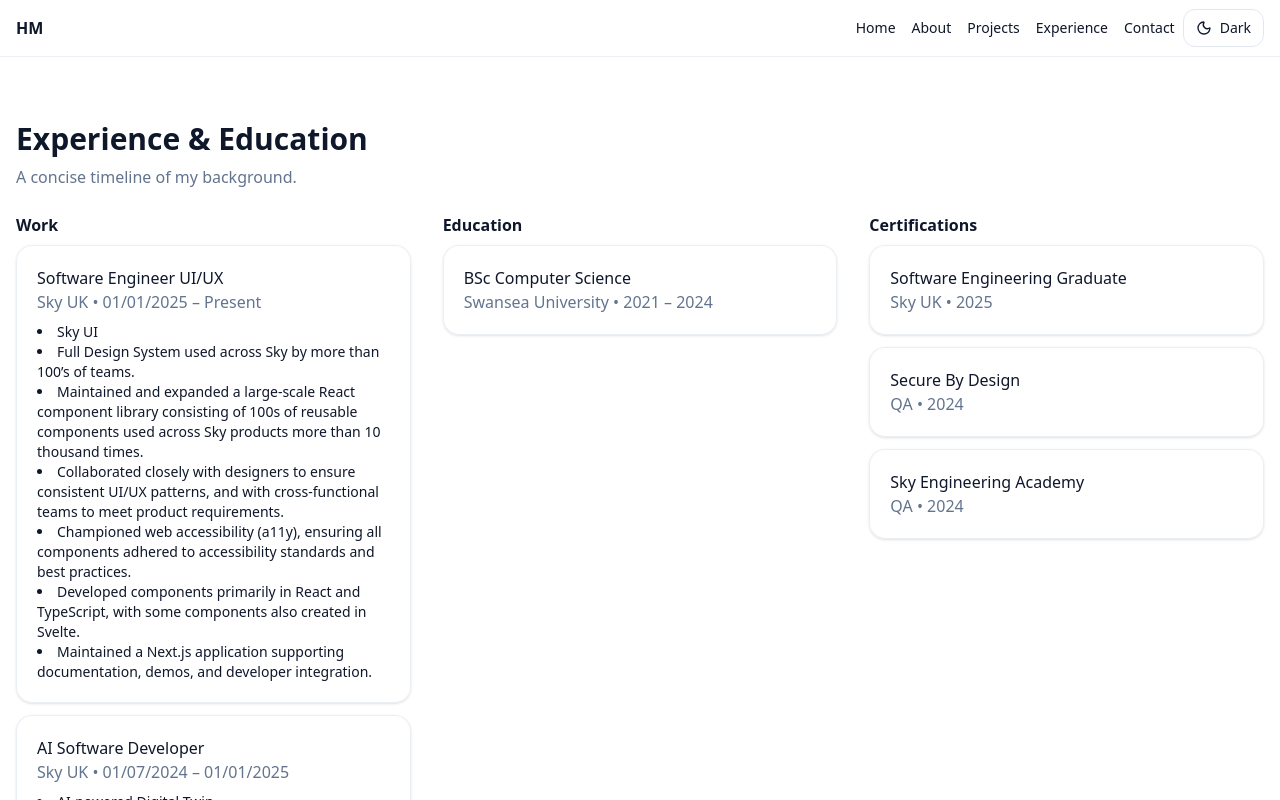
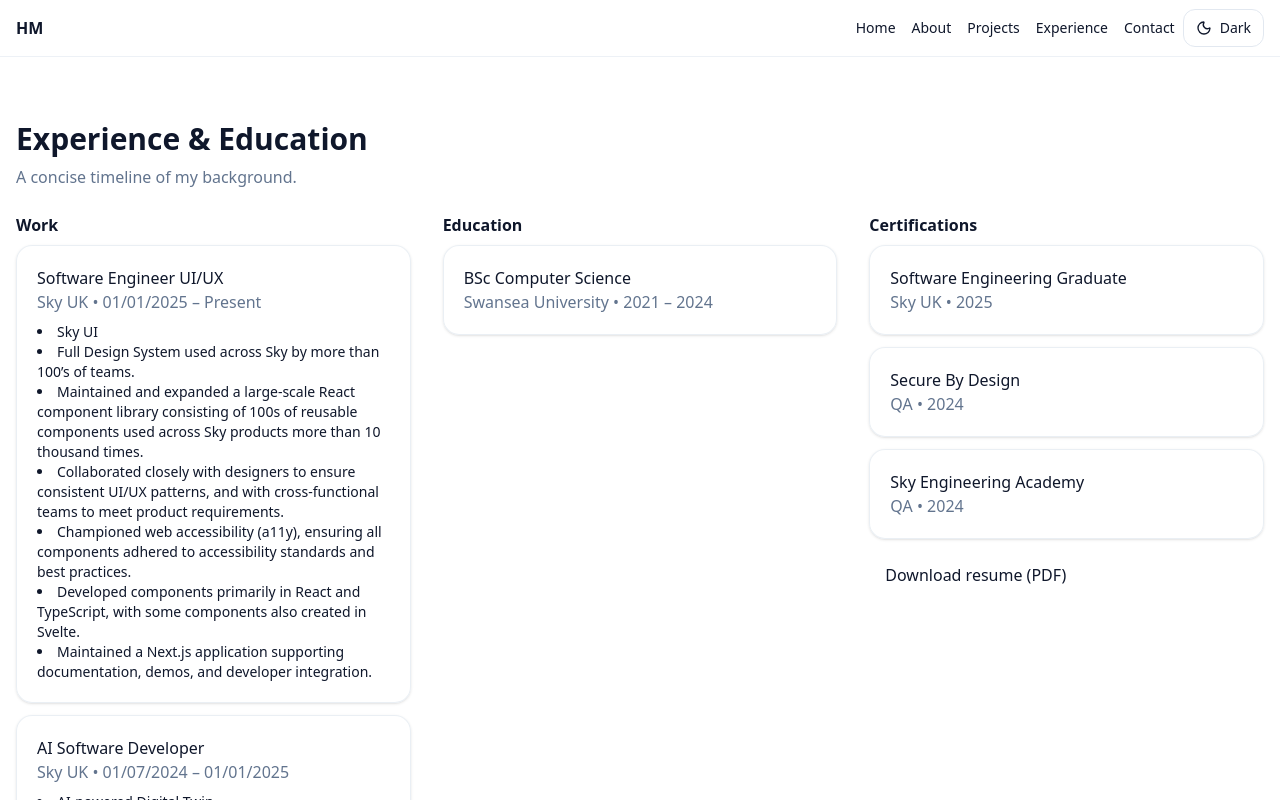
Before and after one commit to hubertMatras/hm-website, a Next.js app: page /experience in a window 1280 px wide. Shown: the top 800 px of the page. Built offline with nearby package versions, Linux system fonts and the light colour scheme.

Commit message:
quick update

```diff
--- a/app/experience/page.tsx
+++ b/app/experience/page.tsx
@@ -54,8 +54,8 @@ export default function ExperiencePage() {
             ))}
           </ul>
           <a
-            href="/Hubert-Matras-Resume.pdf"
-            className="inline-flex mt-4 items-center rounded-xl bg-brand px-4 py-2 text-white hover:bg-brand-600"
+            href="/Hubert_Matras_Resume.pdf"
+            className="inline-flex mt-4 items-center rounded-xl bg-brand px-4 py-2 hover:bg-brand-600"
           >
             Download resume (PDF)
           </a>
--- a/data/experience.ts
+++ b/data/experience.ts
@@ -4,6 +4,7 @@ export const education = [
     org: "Swansea University",
     start: "2021",
     end: "2024",
+    image: "/og-image.png",
   },
 ];
 
```
